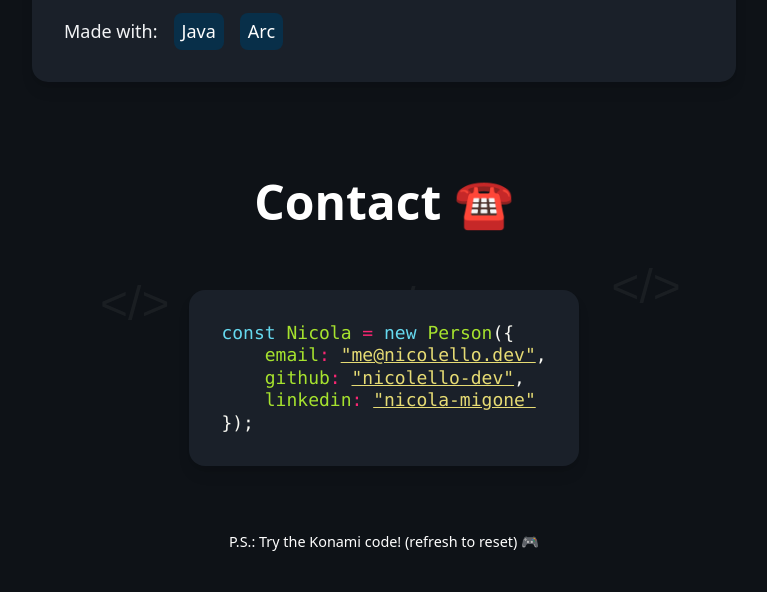
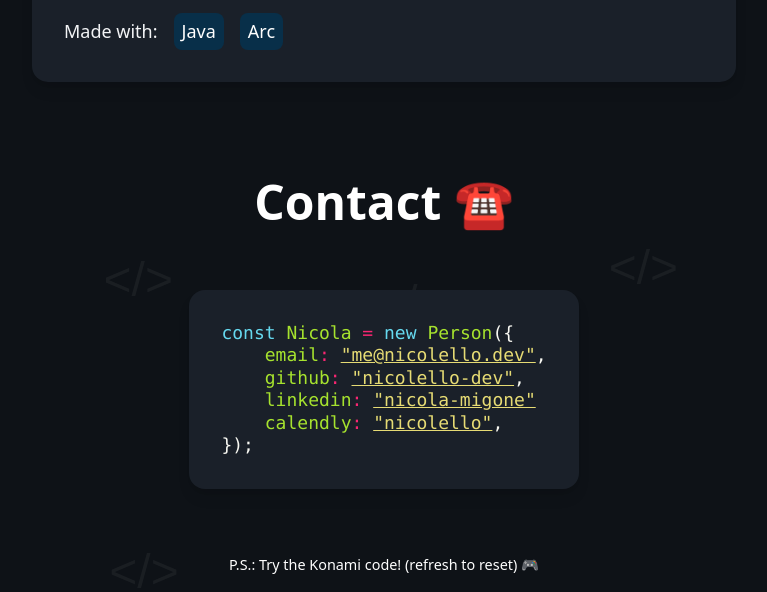
Before and after one commit to nicolello-dev/nicolello.github.io, a website: page index.html in a window 1280 px wide. Shown: the part 6017-6609 px from the top of the page, without its empty margins (256-1023 px from the left). Before the commit the page ends 6587 px from the top, so only its background shows below. Drawn offline with Linux system fonts and the light colour scheme.

Commit message:
Added calendly contact info

```diff
--- a/index.html
+++ b/index.html
@@ -571,6 +571,7 @@
     <span style="color: #a6e22e">email</span><span style="color: #f92672">:</span> <a href="mailto:me@nicolello.dev" target="_blank" rel="noreferrer" style="color: #e6db74">&quot;me@nicolello.dev&quot;</a><span style="color: #f8f8f2">,</span>
     <span style="color: #a6e22e">github</span><span style="color: #f92672">:</span> <a href="https://github.com/nicolello-dev" target="_blank" rel="noreferrer" style="color: #e6db74">&quot;nicolello-dev&quot;</a><span style="color: #f8f8f2">,</span>
     <span style="color: #a6e22e">linkedin</span><span style="color: #f92672">:</span> <a href="https://linkedin.com/in/nicola-migone" target="_blank" rel="noreferrer" style="color: #e6db74">&quot;nicola-migone&quot;</a>
+    <span style="color: #a6e22e">calendly</span><span style="color: #f92672">:</span> <a href="https://calendly.com/nicolello" target="_blank" rel="noreferrer" style="color: #e6db74">&quot;nicolello&quot;</a><span style="color: #f8f8f2">,</span>
 <span style="color: #f8f8f2">});</span></pre>
         </section>
       </article>
```
